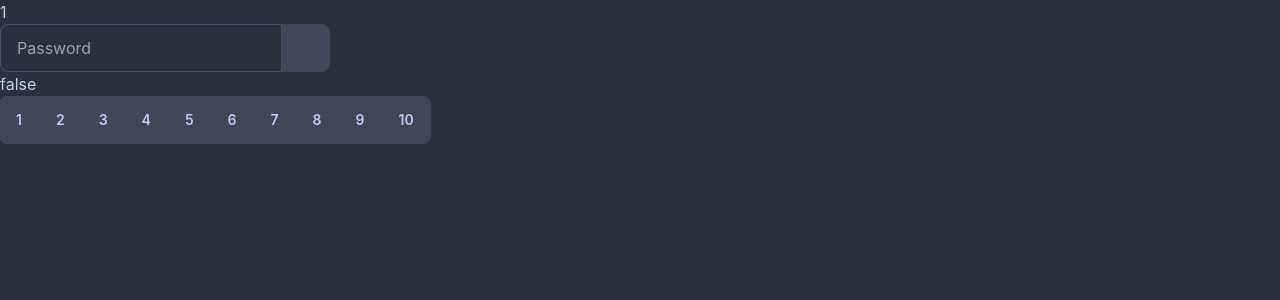
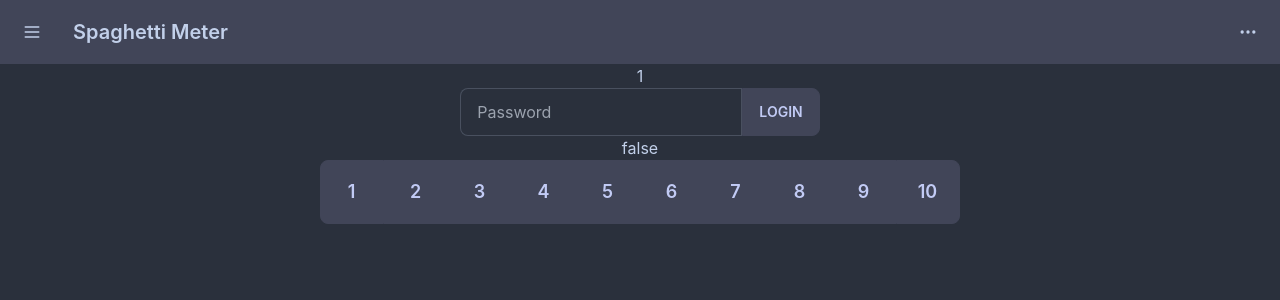
Before and after one commit to banana-slugg/spaghetti-meter, a Preact app: page / in a window 1280 px wide. Shown: the top 300 px of the page. Built offline with nearby package versions, Linux system fonts and the light colour scheme; no server answers.

Commit message:
added navbar and adjusted style

```diff
--- a/src/app.tsx
+++ b/src/app.tsx
@@ -1,5 +1,6 @@
 import { useState, useEffect } from "preact/hooks";
 import Controller from "./controller";
+import Nav from "./nav";
 
 export function App() {
     const REST_ADDR = "https://spagapi.crimsin.net";
@@ -48,7 +49,8 @@ export function App() {
 
     return (
         <>
-            <div>
+            <div className="w-full h-screen flex items-center flex-col">
+                <Nav />
                 <p>{level}</p>
 
                 <form className="form-control" onSubmit={submitHandler}>
@@ -62,7 +64,9 @@ export function App() {
                             placeholder="Password"
                             className="input input-bordered"
                         />
-                        <button className="btn btn-square" type="submit" name="submit"></button>
+                        <button className="btn" type="submit" name="submit">
+                            Login
+                        </button>
                     </div>
                 </form>
                 <p>{isLoggedIn ? "true" : "false"}</p>
--- a/src/controller.tsx
+++ b/src/controller.tsx
@@ -3,7 +3,7 @@ type ControllerProps = {
     url: string;
 };
 
-export default function Controller({ password, url }: ControllerProps) {
+export default function Nav({ password, url }: ControllerProps) {
     function post(level: number) {
         fetch(url, {
             method: "POST",
@@ -22,7 +22,7 @@ export default function Controller({ password, url }: ControllerProps) {
             {Array.from(Array(10), (e, i) => {
                 return (
                     <button
-                        className="btn"
+                        className="btn btn-square btn-xs sm:btn-sm md:btn-md lg:btn-lg"
                         key={i}
                         onClick={() => {
                             post(i + 1);
--- /dev/null
+++ b/src/nav.tsx
@@ -0,0 +1,59 @@
+import { useState } from "preact/hooks";
+
+export default function Nav() {
+    const [isOpen, toggleOpen] = useState(false);
+
+    return (
+        <div className="navbar bg-neutral">
+            <div className="navbar-start">
+                <div className="dropdown">
+                    <label tabIndex={0} className="btn btn-ghost btn-square">
+                        <svg
+                            xmlns="http://www.w3.org/2000/svg"
+                            fill="none"
+                            viewBox="0 0 24 24"
+                            class="inline-block w-5 h-5 stroke-current"
+                        >
+                            <path
+                                stroke-linecap="round"
+                                stroke-linejoin="round"
+                                stroke-width="2"
+                                d="M4 6h16M4 12h16M4 18h16"
+                            ></path>
+                        </svg>
+                    </label>
+                    <ul
+                        tabIndex={0}
+                        className="menu menu-compact dropdown-content mt-3 p-2 shadow bg-neutral rounded-box w-52"
+                    >
+                        <li>
+                            <a>FAQ</a>
+                        </li>
+                        <li>
+                            <a>Login</a>
+                        </li>
+                    </ul>
+                </div>
+                <a className="btn btn-ghost normal-case text-xl">Spaghetti Meter</a>
+            </div>
+
+            <div className="navbar-end">
+                <button className="btn btn-ghost btn-circle">
+                    <svg
+                        xmlns="http://www.w3.org/2000/svg"
+                        fill="none"
+                        viewBox="0 0 24 24"
+                        class="inline-block w-5 h-5 stroke-current"
+                    >
+                        <path
+                            stroke-linecap="round"
+                            stroke-linejoin="round"
+                            stroke-width="2"
+                            d="M5 12h.01M12 12h.01M19 12h.01M6 12a1 1 0 11-2 0 1 1 0 012 0zm7 0a1 1 0 11-2 0 1 1 0 012 0zm7 0a1 1 0 11-2 0 1 1 0 012 0z"
+                        ></path>
+                    </svg>
+                </button>
+            </div>
+        </div>
+    );
+}
```
